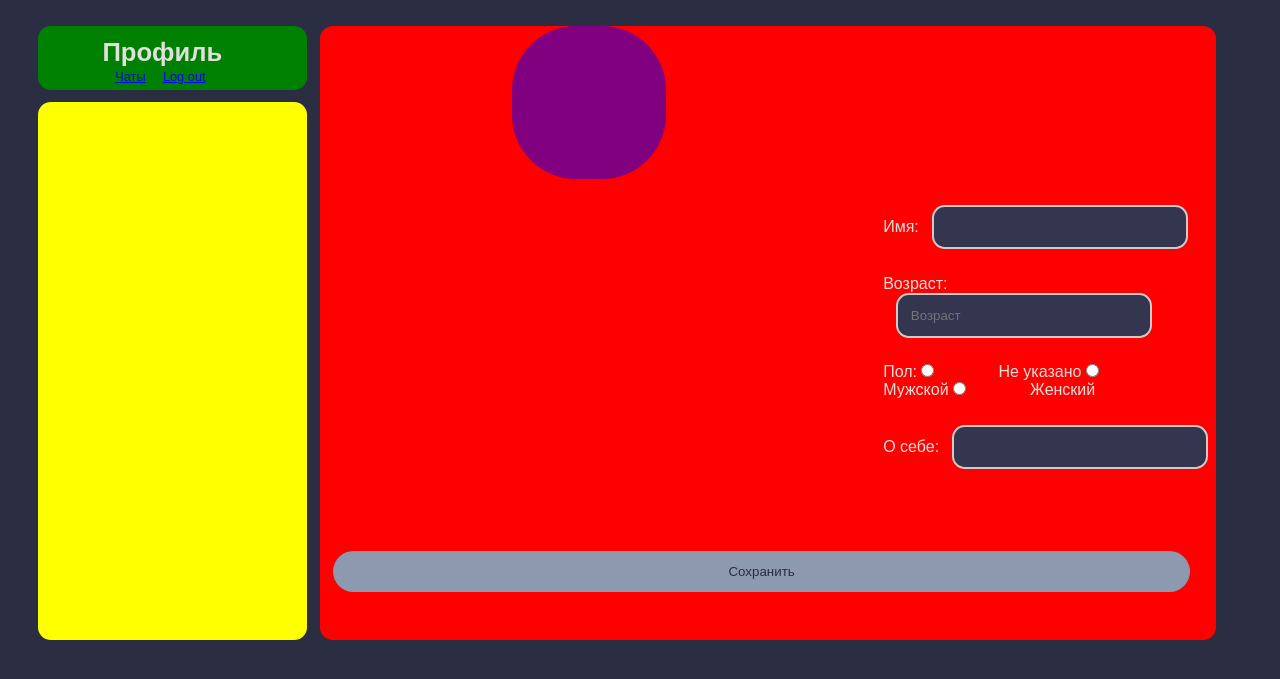
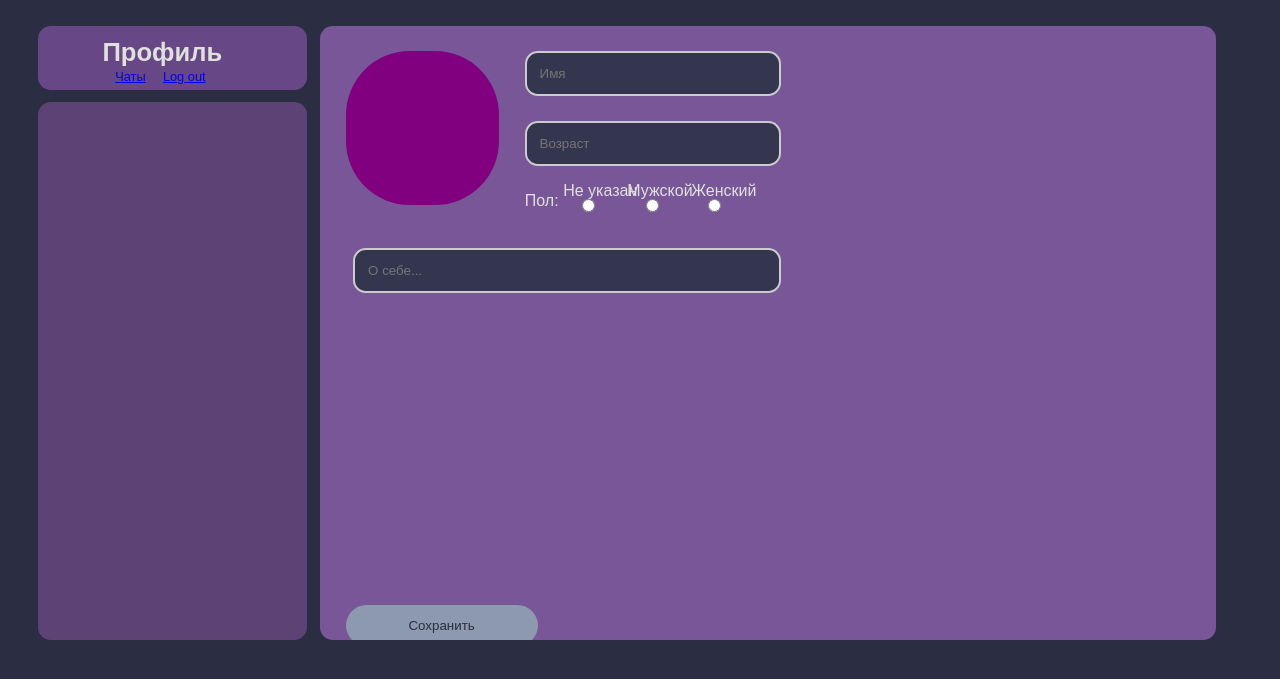
Before and after one commit to Nhrust/Project_TPP3, a Flask app: template templates/profile.html in a window 1280 px wide. Shown: the top 679 px of the page. Run offline with Flask 3, Linux system fonts and the light colour scheme; the template is opened without the code that fills it, so the values that code supplies are empty.

Commit message:
изменил цвета, поигрался с профилем

```diff
--- a/static/css/profile.css
+++ b/static/css/profile.css
@@ -10,6 +10,18 @@ input[type="text"], select, textarea {
     width: 20vw;
     padding: 1vw;
     margin-left:1vw;
+    display: inline-block;
+    border: 0.2vw solid #ccc;
+    border-radius: 1vw;
+    box-sizing: border-box;
+    background-color: #343650; /* Слегка более светлый тон фона */
+    color: #FFF; /* Белый текст для читаемости */
+}
+
+input[type="text1"], select, textarea {
+    width: 33.4vw;
+    padding: 1vw;
+    margin-left:0.6vw;
     display: inline-block;
     border: 0.2vw solid #ccc;
     border-radius: 1vw;
@@ -31,24 +43,38 @@ input[type="number"], select, textarea {
 }
 
 input[type="submit"] {
-    width: 67vw;
+    width: 15vw;
     background-color: #8D99AE; /* Светло-серый цвет кнопки */
     color: #2B2D42; /* Темно-синий текст */
     padding: 1vw 4vw;
     margin: 1vw 0;
-    margin-left: 1vw;
-    margin-top:5vw;
+    margin-left: 2vw;
+    margin-top:23vw;
     border: none;
     border-radius: 2vw;
     cursor: pointer;
 }
 
 input[type="submit"]:hover {
-    background-color: #EF233C; /* Красный цвет для эффекта при наведении */
+    background-color: #ae23ef; /* Красный цвет для эффекта при наведении */
 }
 
-input[type="radio"] {
-    margin-right: 5vw;
+.radio1{
+    position:absolute;
+    top:13.5vw;
+    left: 20.5vw;
+}
+
+.radio2{
+    position:absolute;
+    left:25.5vw;
+    top:13.5vw;
+}
+
+.radio3{
+    position:absolute;
+    left:30.3vw;
+    top:13.5vw;
 }
 
 /* Стиль для заголовков внутри формы */
@@ -105,23 +131,23 @@ h2 {
 }
 
 .Name{
-    margin-left:44vw;
+    margin-left:15vw;
     margin-top:2vw;
 }
 
 .Age{
-    margin-left:44vw;
+    margin-left:15vw;
     margin-top:2vw;
 }
 
 .Sex{
-    margin-left:44vw;
+    margin-left:16vw;
     margin-top:2vw;
 }
 
 .IaboutU{
-    margin-left:44vw;
-    margin-top:2vw;
+    margin-left:2vw;
+    margin-top:3vw;
 }
 
 .Info{
@@ -134,7 +160,7 @@ h2 {
     margin-top: 2vw;
     border: none;
     border-radius: 1vw;
-    background:red; /*цвет выбран для наглядности*/
+    background:rgb(120, 86, 151); /*цвет выбран для наглядности*/
 }
 
 .Menu{
@@ -147,7 +173,7 @@ h2 {
     margin-top:8vw;
     border: none;
     border-radius: 1vw;
-    background:yellow; /*цвет выбран для наглядности*/
+    background:rgb(93, 67, 117); /*цвет выбран для наглядности*/
 
 }
 
@@ -161,12 +187,32 @@ h2 {
     margin-top:2vw;
     border: none;
     border-radius: 1vw;
-    background:green; /*цвет выбран для наглядности*/
+    background:rgb(103, 71, 133); /*цвет выбран для наглядности*/
 }
 
+.Not_choisen{
+    left:19vw;
+    top:12.2vw;
+    position:absolute;
+}
 
+.Male{
+    left:24vw;
+    top:12.2vw;
+    position:absolute;
+}
+
+.Female{
+    left:29vw;
+    top:12.2vw;
+    position:absolute;
+}
+
+/*место под аватар*/
 #circle{
-    margin-left:15vw;
+    position:absolute;
+    top:2vw;
+    margin-left:2vw;
     width:12vw;
     height:12vw;
     -webkit-border-radius: 1vw;
@@ -174,3 +220,21 @@ h2 {
     border-radius: 5vw;
     background: purple;
 }
+
+#circle:hover{
+    background-color: rgb(95, 1, 95); /*цвет при наведении*/
+}
+
+#circle:hover .ChoosePhoto{
+    display:block;
+}
+
+/*текст при наведении*/
+.ChoosePhoto{
+    display: none;
+    position:absolute;
+    top:5.5vw;
+    left:2.5vw;
+    color:white;
+    font-size:1vw;
+}
--- a/templates/profile.html
+++ b/templates/profile.html
@@ -14,18 +14,28 @@
 			<a href="/home" class="Chates">Чаты</a>
 			<a href="/logout" class = "LogOut">Log out</a>
 		</div>
-
 		<form method="post" action="/edit_profile">
 			<div class="Info">
-				<div id="circle"></div>
-				<p class="Name">Имя:<input type="text" name="name" value="{{user.name}}"></p>
-				<p class="Age">Возраст:<input type="number" name="age" placeholder="Возраст" value="{{user.age}}"></p>
+				<div id="circle">
+					<div class="ChoosePhoto">Выберите фото</div>
+				</div>
+				<p class="Name"><input type="text" placeholder="Имя" name="name" value="{{user.name}}"></p>
+				<p class="Age"><input type="number" aria-placeholder="Возраст" name="age" placeholder="Возраст" value="{{user.age}}"></p>
 				<p class="Sex">Пол:
-				<input type="radio" name="gender" value="0" {% if user.gender == 0 %} checked {% endif %}><g>Не указано</g>
-				<input type="radio" name="gender" value="1" {% if user.gender == 1 %} checked {% endif %}><g>Мужской</g>
-				<input type="radio" name="gender" value="2" {% if user.gender == 2 %} checked {% endif %}><g>Женский</g>
+					<g class="Not_choisen">Не указан</g>
+					<g class="Male">Мужской</g>
+					<g class="Female">Женский</g>
+					<div class="radio1">
+						<input type="radio" name="gender" value="0" {% if user.gender == 0 %} checked {% endif %}>
+					</div>
+					<div class="radio2">
+						<input type="radio" name="gender" value="1" {% if user.gender == 1 %} checked {% endif %}>
+					</div>
+					<div class="radio3">
+						<input type="radio" name="gender" value="2" {% if user.gender == 2 %} checked {% endif %}>
+					</div>
 				</p>
-				<p class="IaboutU">О себе:<input type="text" name="description" value="{{user.description}}"></p>
+				<p class="IaboutU"><input type="text1" placeholder="О себе..." name="description" value="{{user.description}}"></p>
 				<br>
 				<input type="submit" value="Сохранить">
 			</div>
```
